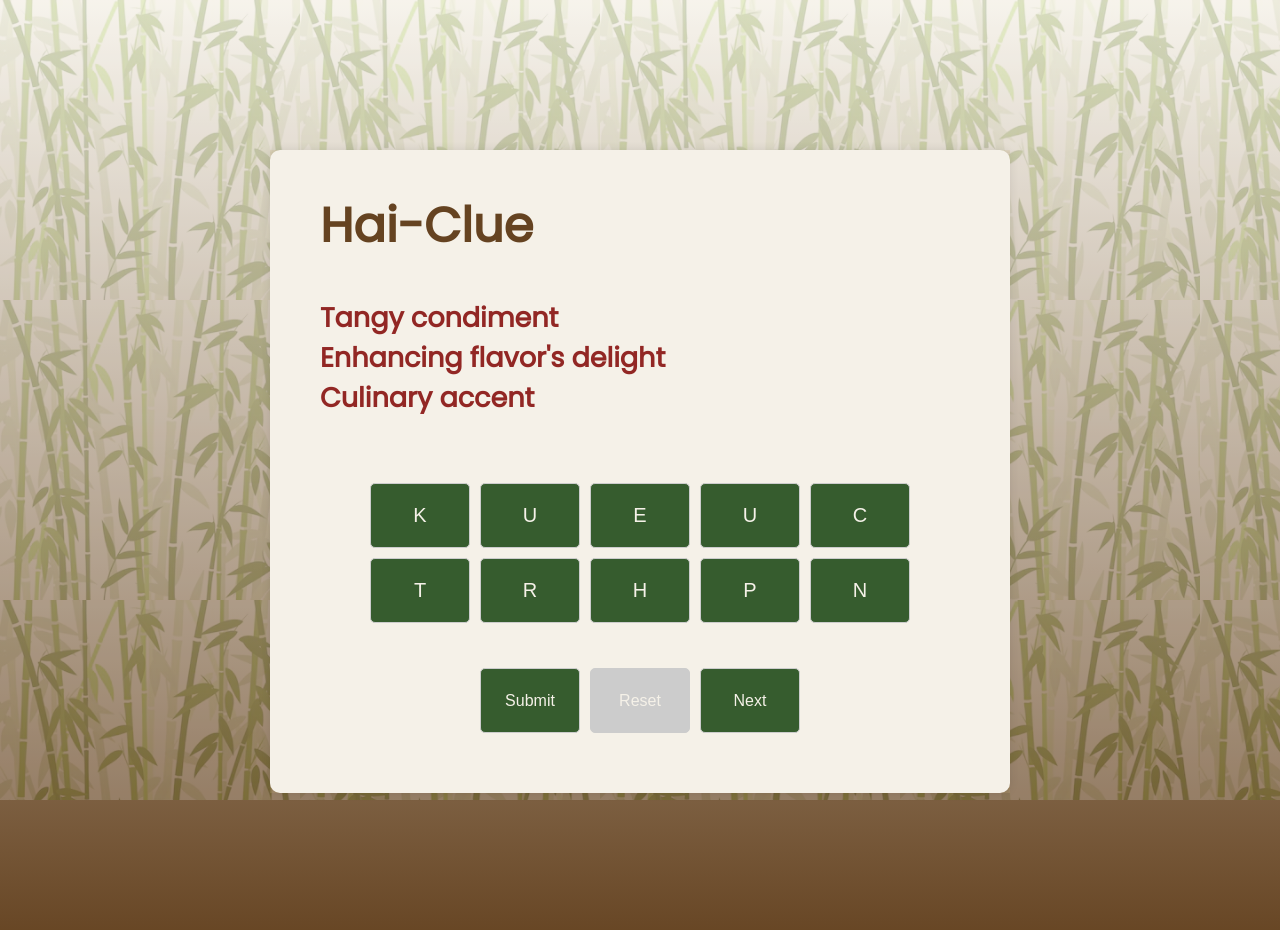
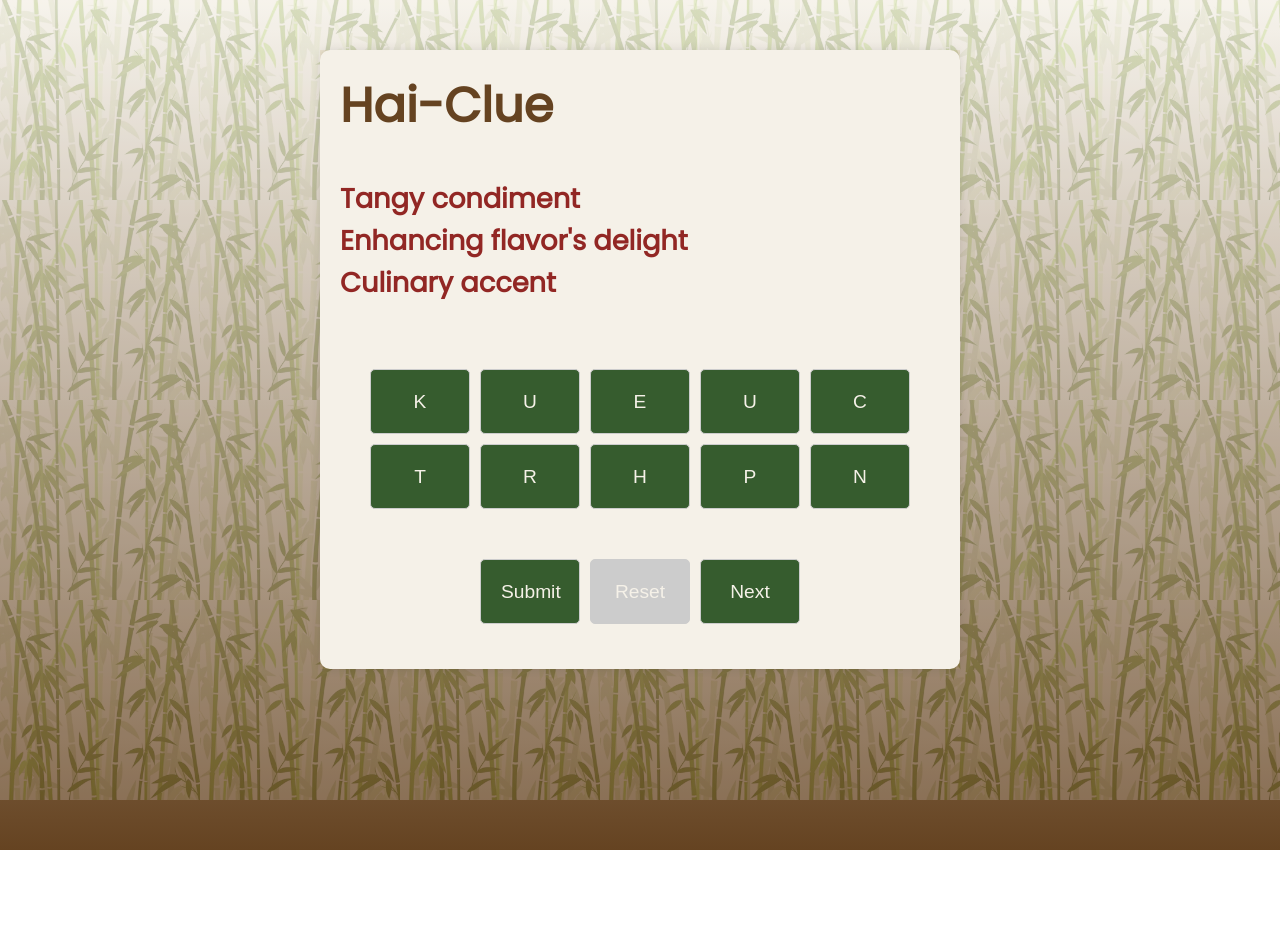
Before and after one commit to imrantan/hai-clue, a React (Vite) app: page / in a window 1280 px wide. Shown: the top 930 px of the page. After the commit the page ends 850 px from the top, so only its background shows below. Built offline with nearby package versions, Linux system fonts and the light colour scheme.

Commit message:
Made changes to make the UI more mobile friendly

```diff
--- a/src/components/game/game.css
+++ b/src/components/game/game.css
@@ -1,25 +1,31 @@
 .container {
-    width: 640px;
-    margin: 150px auto 0;
-    background: #F5F1E8; /* Off-white background */
-    color: #654321; /* Brown text color */
+  max-width: 640px;
+  margin: 50px auto 0;
+  background: #F5F1E8;
+  color: #654321;
   display: flex;
   flex-direction: column;
   gap: 20px;
   border-radius: 10px;
-    padding: 40px 50px;
+  padding: 20px;
   box-shadow: 0 0 10px rgba(0, 0, 0, 0.1);
   position: relative;
-    animation: slideUp 1s ease;
+  animation: slideUp 1.5s ease;
 }
 
 .container h1 {
   color: var(--main-red);
-    font-size: 3rem;
+  font-size: 2rem; /* Reduced font size for smaller screens */
   margin-bottom: 1rem;
   position: relative;
   z-index: 2;
   animation: fadeIn 1s ease;
+}
+
+@media (min-width: 768px) {
+  .container h1 {
+    font-size: 3rem; /* Increase font size for larger screens */
+  }
 }
 
 .container::before {
@@ -38,35 +44,53 @@
 .container hr {
   height: 2px;
   border: none;
-    background: #654321; /* Brown separator */
+  background: #654321;
 }
 
 .container h2 {
-    font-size: 27px;
+  font-size: 1.5rem; /* Reduced font size for smaller screens */
   font-weight: 700;
-    color: #922724; /* Deep red heading color */
+  color: #922724;
+}
+
+@media (min-width: 768px) {
+  .container h2 {
+    font-size: 1.7rem; /* Increase font size for larger screens */
+  }
 }
 
 .container button {
   margin: auto;
   width: 100px;
   height: 65px;
-    background: #365C2E; /* Green button background */
-    color: #F5F1E8; /* Off-white button text */
-    font-size: 25px;
+  background: #365C2E;
+  color: #F5F1E8;
+  font-size: 1.2rem; /* Reduced font size for smaller screens */
   border-radius: 8px;
   cursor: pointer;
   transition: background-color 0.3s ease;
 }
 
+@media (min-width: 768px) {
+  .container button {
+    font-size: 1.5rem; /* Increase font size for larger screens */
+  }
+}
+
 .container button:hover {
-    background-color: #922724; /* Deep red hover background */
+  background-color: #922724;
 }
 
 .container .index {
   margin: auto;
-    font-size: 18px;
-    color: #654321; /* Brown index text color */
+  font-size: 1rem; /* Reduced font size for smaller screens */
+  color: #654321;
+}
+
+@media (min-width: 768px) {
+  .container .index {
+    font-size: 1.2rem; /* Increase font size for larger screens */
+  }
 }
 
 .container .letter-grid {
@@ -78,48 +102,63 @@
 
 .container .letter-grid .row {
   display: flex;
+  flex-wrap: wrap; /* Allow buttons to wrap on smaller screens */
+  justify-content: center;
 }
 
 .container .letter-grid button {
   margin: 5px;
   padding: 8px 10px;
-    font-size: 20px;
+  font-size: 1rem; /* Reduced font size for smaller screens */
   border: 1px solid #ccc;
   border-radius: 5px;
-    background-color: #365C2E; /* Green button background */
-    color: #F5F1E8; /* Off-white button text */
+  background-color: #365C2E;
+  color: #F5F1E8;
   cursor: pointer;
   transition: background-color 0.3s ease;
 }
 
+@media (min-width: 768px) {
+  .container .letter-grid button {
+    font-size: 1.2rem; /* Increase font size for larger screens */
+  }
+}
+
 .container .letter-grid button:hover {
-    background-color: #922724; /* Deep red hover background */
+  background-color: #922724;
 }
 
 .container .letter-grid button.selected {
-    background-color: #922724; /* Deep red background for selected button */
+  background-color: #922724;
 }
 
 .controls {
   margin-top: 20px;
   display: flex;
   justify-content: center;
+  flex-wrap: wrap; /* Allow buttons to wrap on smaller screens */
 }
 
 .controls button {
-    margin: 0 5px;
+  margin: 5px;
   padding: 10px 20px;
-    font-size: 16px;
+  font-size: 1rem; /* Reduced font size for smaller screens */
   border: 1px solid #ccc;
   border-radius: 5px;
-    background-color: #365C2E; /* Green button background */
-    color: #F5F1E8; /* Off-white button text */
+  background-color: #365C2E;
+  color: #F5F1E8;
   cursor: pointer;
   transition: background-color 0.3s ease;
 }
 
+@media (min-width: 768px) {
+  .controls button {
+    font-size: 1.2rem; /* Increase font size for larger screens */
+  }
+}
+
 .controls button:hover {
-    background-color: #922724; /* Deep red hover background */
+  background-color: #922724;
 }
 
 .controls button:disabled {
@@ -130,9 +169,15 @@
 .container .your-selection {
   display: flex;
   justify-content: center;
-    font-size: 25px;
-    color: #922724; /* Deep red color for your selection */
+  font-size: 1.2rem; /* Reduced font size for smaller screens */
+  color: #922724;
   animation: fadeIn 1s ease;
+}
+
+@media (min-width: 768px) {
+  .container .your-selection {
+    font-size: 1.5rem; /* Increase font size for larger screens */
+  }
 }
 
 @keyframes slideUp {
--- a/src/index.css
+++ b/src/index.css
@@ -1,21 +1,33 @@
-*{
+* {
   margin: 0;
   padding: 0;
+  box-sizing: border-box;
 }
-body{
-  height: 100vh;
+
+body {
+  min-height: 100vh;
   background-image: linear-gradient(#F5F1E8, #654321);
-  font-family: 'poppins';
+  font-family: 'poppins', sans-serif;
+  position: relative;
 }
+
 body::before {
   content: '';
-  position: absolute;
+  position: fixed; /* Change to fixed for better performance */
   top: 0;
   left: 0;
   right: 0;
   bottom: 0;
   background-image: url('assets/images/bamboo.jpg');
-  background-size: 300px;
+  background-repeat: repeat; /* Set background-repeat to repeat */
+  background-size: 200px; /* Adjust the size of the repeated image */
   opacity: 0.2;
   z-index: -1;
 }
+
+@media (max-width: 768px) {
+  /* Styles for smaller screens */
+  body::before {
+    background-size: 150px; /* Reduce the background image size for smaller screens */
+  }
+}
```
Lines whose indentation alone changed are shown as unchanged.
